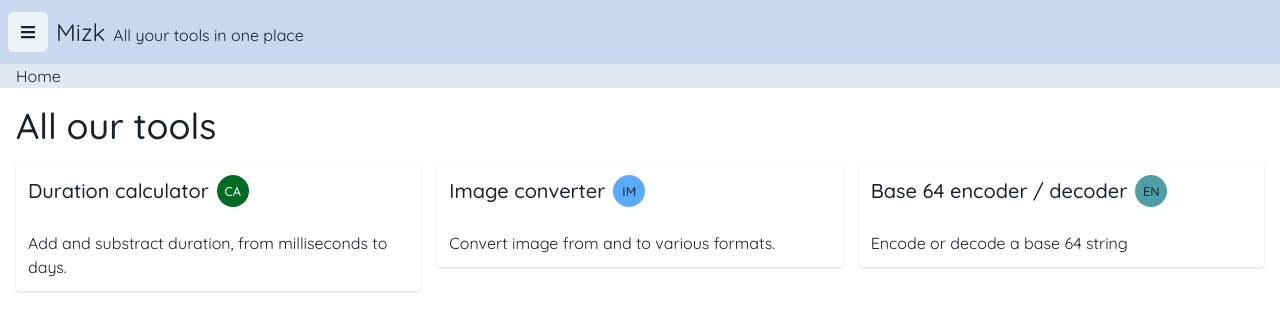
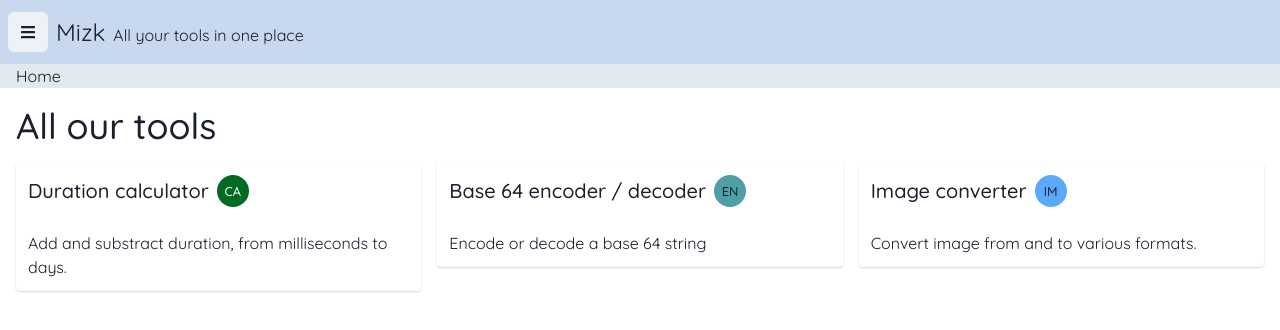
Before and after one commit to Clm-Roig/mizk, a React (Vite) app: page / in a window 1280 px wide. Shown: the top 330 px of the page. Built offline with nearby package versions, Linux system fonts and the light colour scheme.

Commit message:
fix(homePage):  sort tools by type

```diff
--- a/src/pages/Home.tsx
+++ b/src/pages/Home.tsx
@@ -3,10 +3,15 @@ import ToolList from '../components/ToolList';
 import tools from '../data/tools';
 
 function Home() {
+  const sortedTools = tools.sort((a, b) => {
+    if (a.type.name > b.type.name) return 1;
+    if (a.type.name < b.type.name) return -1;
+    return 0;
+  });
   return (
     <>
       <Heading as="h1">All our tools</Heading>
-      <ToolList tools={tools} />
+      <ToolList tools={sortedTools} />
     </>
   );
 }
```
